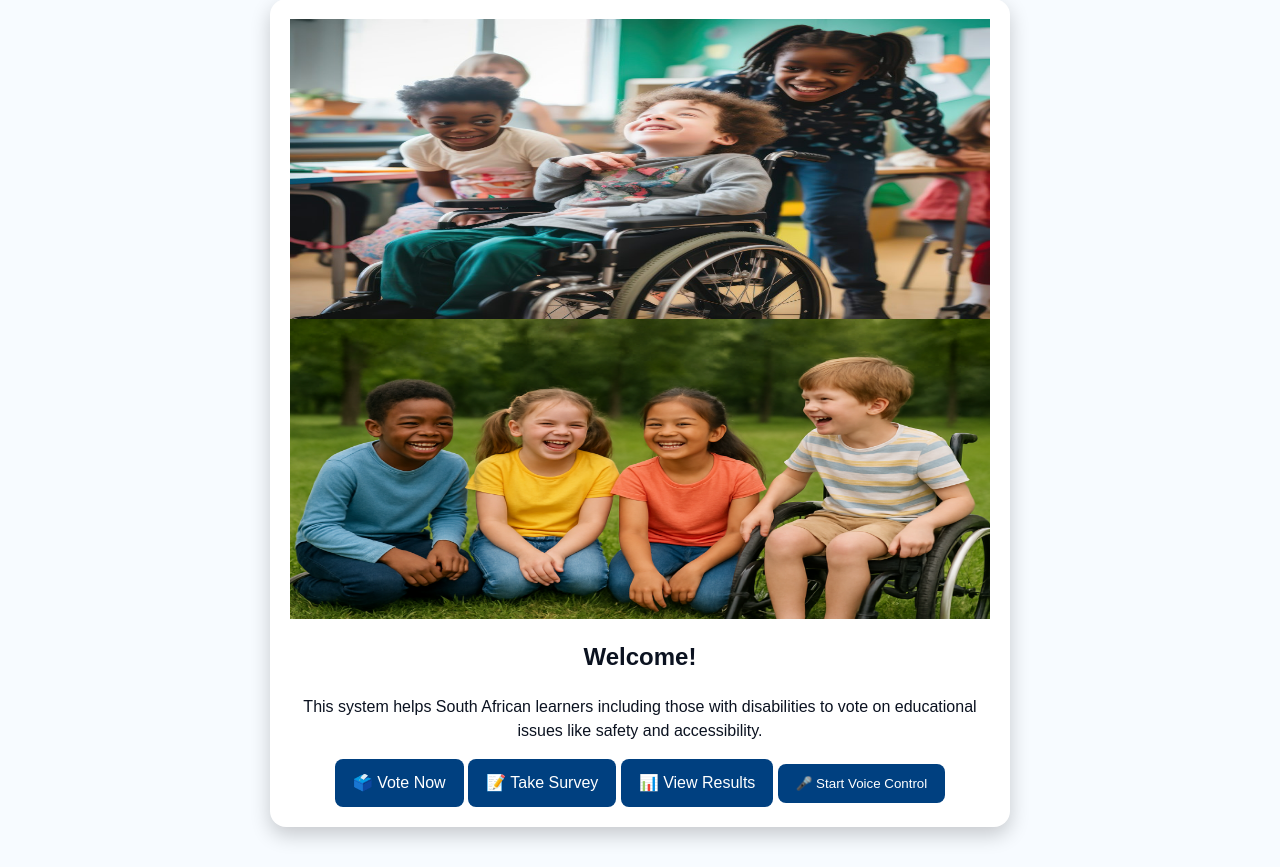
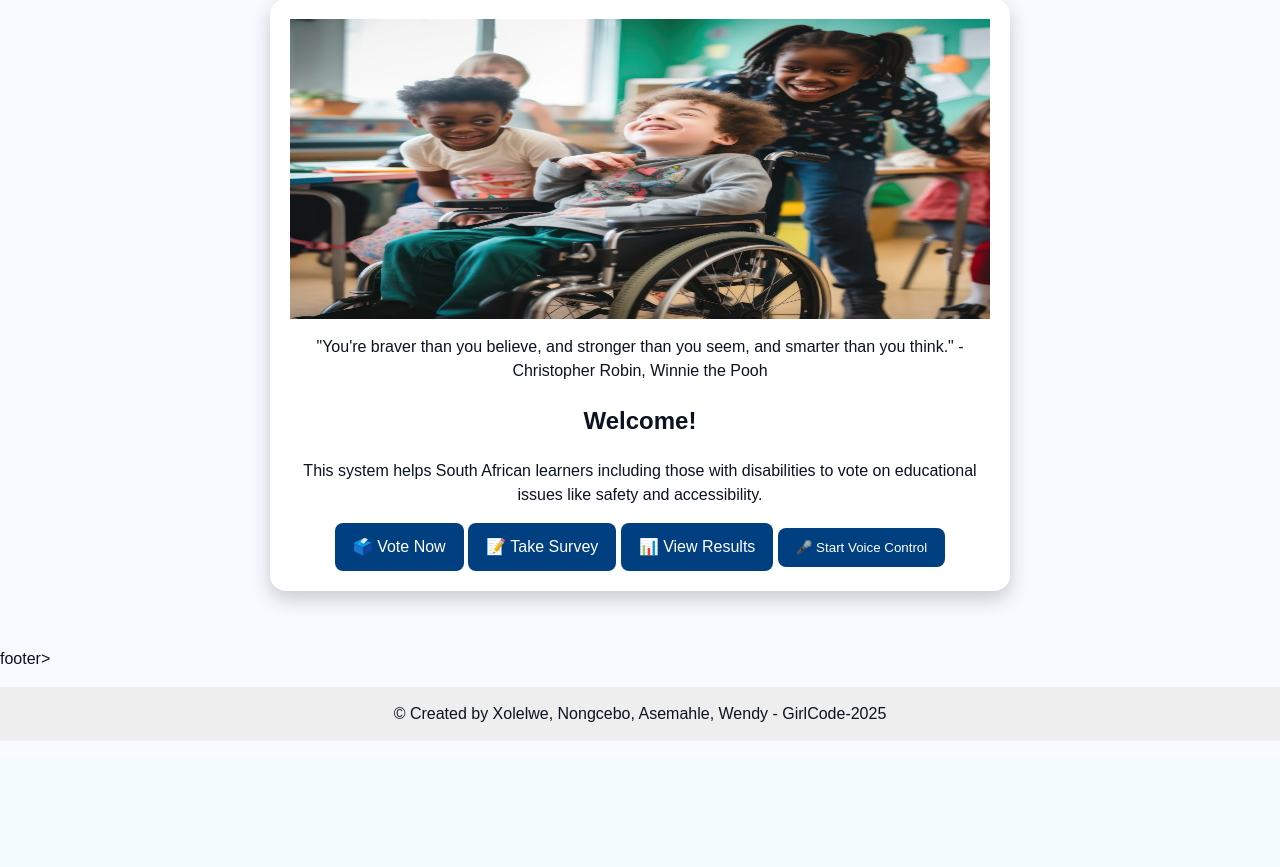
Before and after one commit to Xolelwe/Voting-System, a Django app: page / in a window 1280 px wide. Shown: the part 251-1118 px from the top of the page. After the commit the page ends 992 px from the top, so only its background shows below. Run offline with Django 5.2, Linux system fonts and the light colour scheme; data comes from the database, SQL or seed files in the repository.

Commit message:
Update welcome.html with quote and remove image
Removed an image and added a motivational quote.

```diff
--- a/Desability/polls/templates/polls/welcome.html
+++ b/Desability/polls/templates/polls/welcome.html
@@ -5,8 +5,7 @@
 <div id="welcome-page">
     <img src="{% static 'polls/images/welcome.jpg' %}"
          alt="Welcome image showing learners" class="welcome-image">
-     <img src="{% static 'polls/images/ChatGPT Image Nov 30, 2025, 11_53_18 PM.png' %}"
-         alt="Welcome image showing learners" class="welcome-image">
+     <p> "You're braver than you believe, and stronger than you seem, and smarter than you think." - Christopher Robin, Winnie the Pooh </p>
 
     <h2>Welcome!</h2>
     <p>This system helps South African learners including those with disabilities
```
